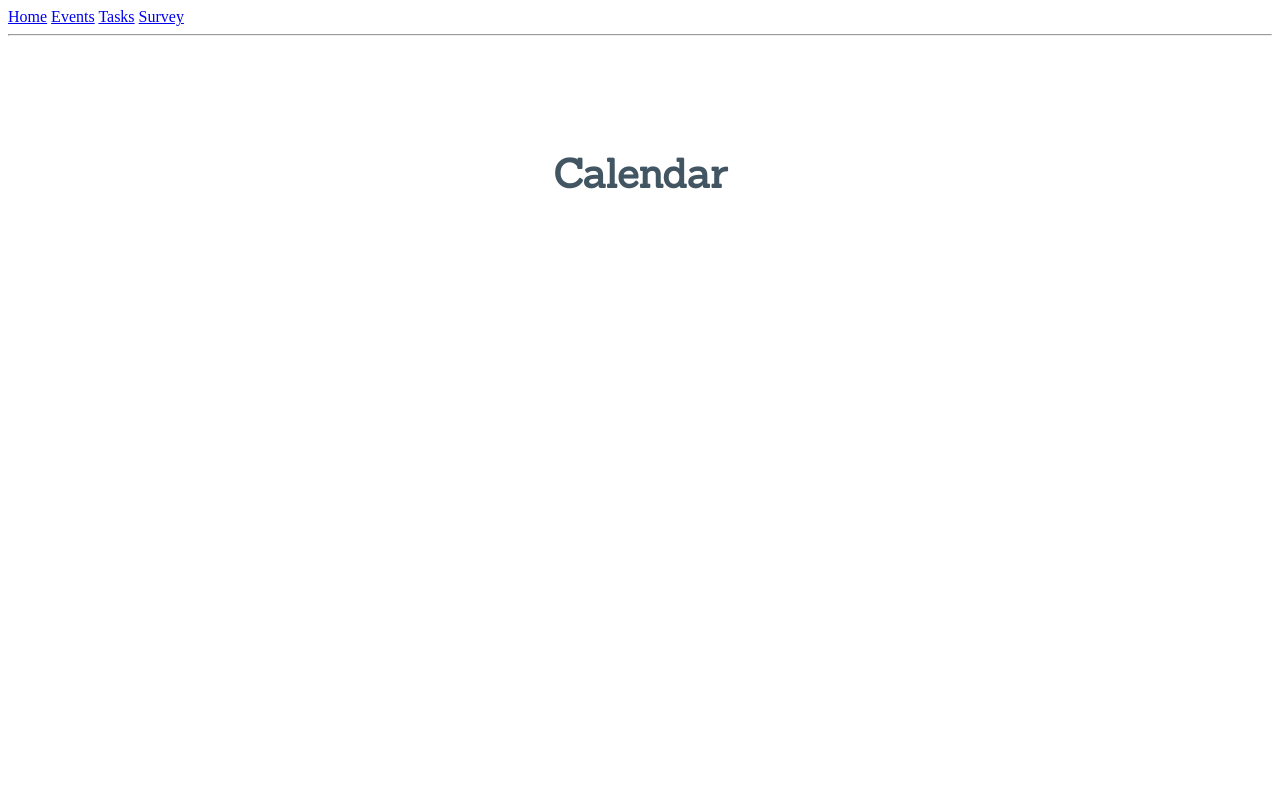
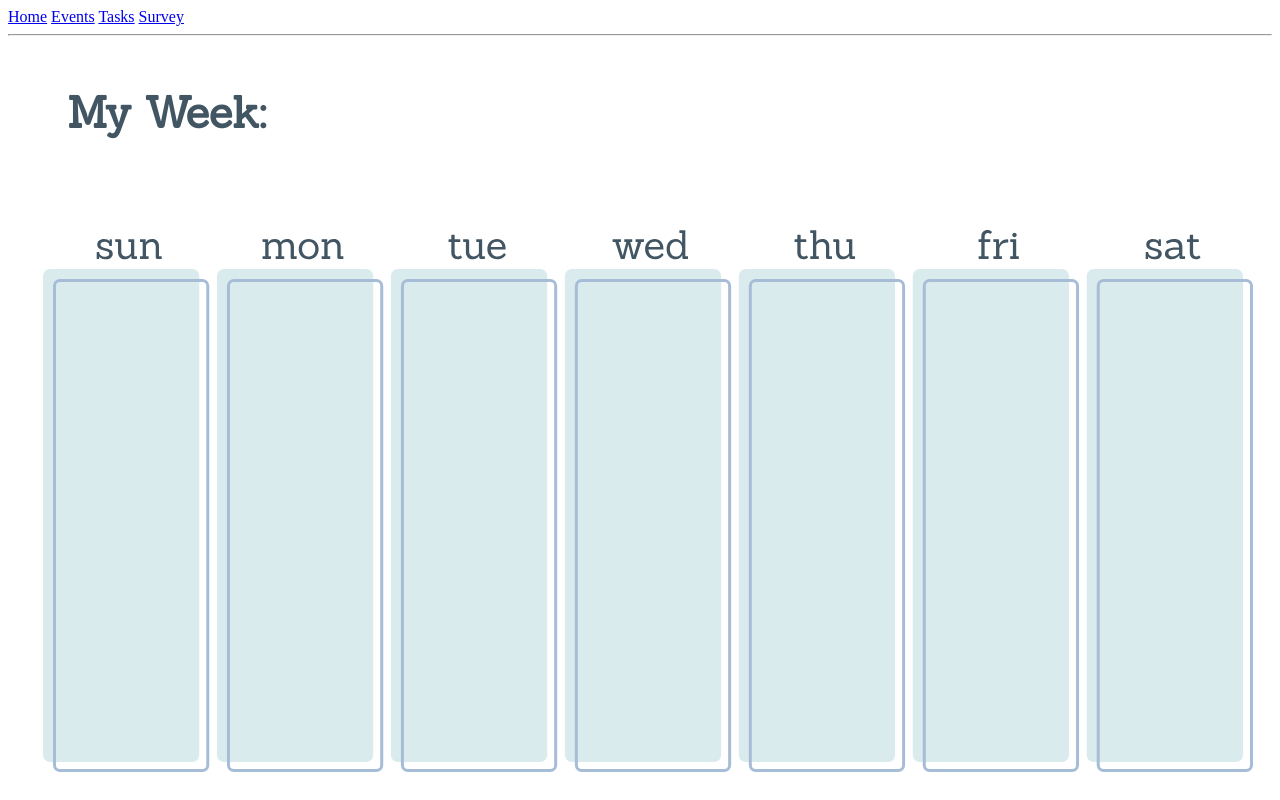
Before and after one commit to naviatolin/Autem, a Python web app: template app/templates/calendar.html in a window 1280 px wide. Run offline with Jinja, Linux system fonts and the light colour scheme; the template is opened without the code that fills it, so the values that code supplies are empty.

Commit message:
Thursday Night HTML

```diff
--- a/app/templates/calendar.html
+++ b/app/templates/calendar.html
@@ -9,20 +9,38 @@
 <style>
 
 h1 {
-  margin-top:112px;
-  margin-left:auto;
-  margin-right:auto;
-  text-align: center;
-  font-size: 40px;
+  margin-top:48px;
+  margin-left:59px;
+  font-size: 43.5px;
   font-family: 'Sanchez', serif;
   color:#425563;
+}
+
+div.fixed1 {
+  position: absolute;
+  width: 100%;
+  margin-top:100px;
+  text-align:center
+}
+
+div.day {
+  position: absolute;
+  width: 100%;
+  text-align: center;
+  margin-top: 50px;
 }
 
 </style>
 </head>
 
 <body>
-    <h1>Calendar</h1>
+    <h1>My Week:</h1>
+    <div class="fixed1">
+      <img src="static\cal.svg" alt="Calendar">
+    </div>
+    <div class="day">
+      <img src="static\days.svg" alt="Days">
+    </div>
 </body>
 </html>
 {% endblock %}
```
Also changed, not shown: app/static/cal.svg (added), app/static/days.svg (added).
